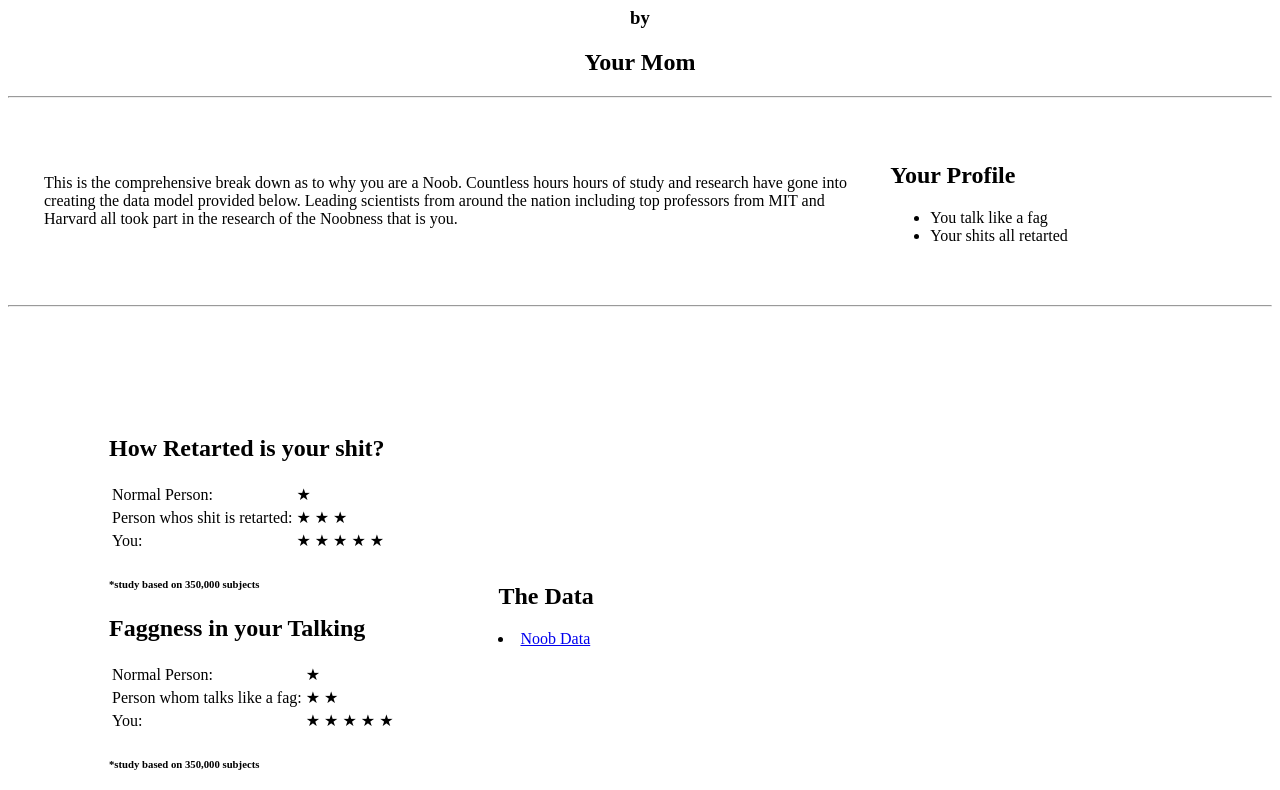
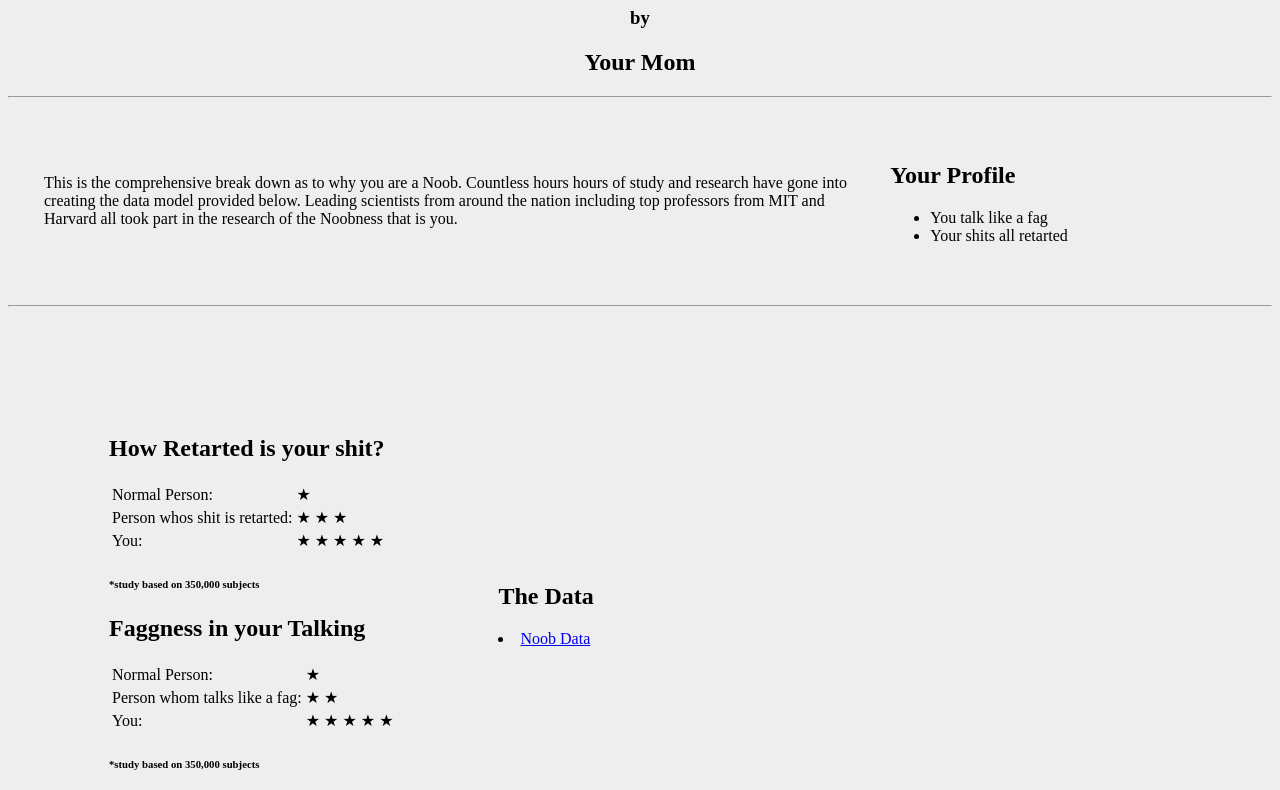
Before and after one commit to GnarMander/cv, a plain HTML site: page index.html in a window 1280 px wide. Shown: the part 84-874 px from the top of the page. Drawn offline with Linux system fonts and the light colour scheme.

Commit message:
Update index.html

```diff
--- a/index.html
+++ b/index.html
@@ -6,7 +6,7 @@
   <title>&#128557; Noob Life &#128557;</title>
 </head>
 
-<body style="background-color:eeeeee;">
+<body style="background-color:#eeeeee;">
   <hr size="3" noshade>
   <center>
     <h1>Why you're a Noob</h1>
```
